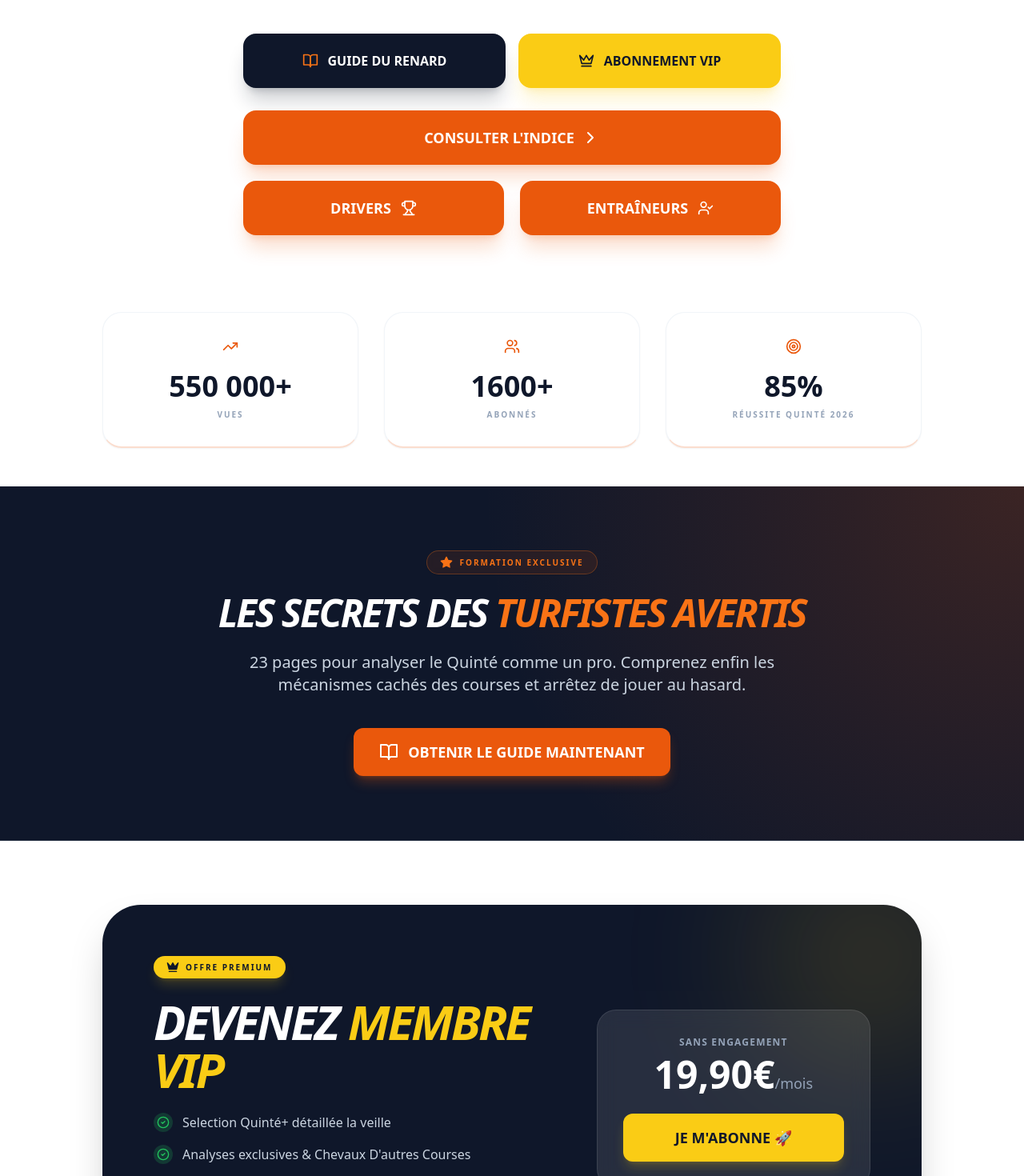
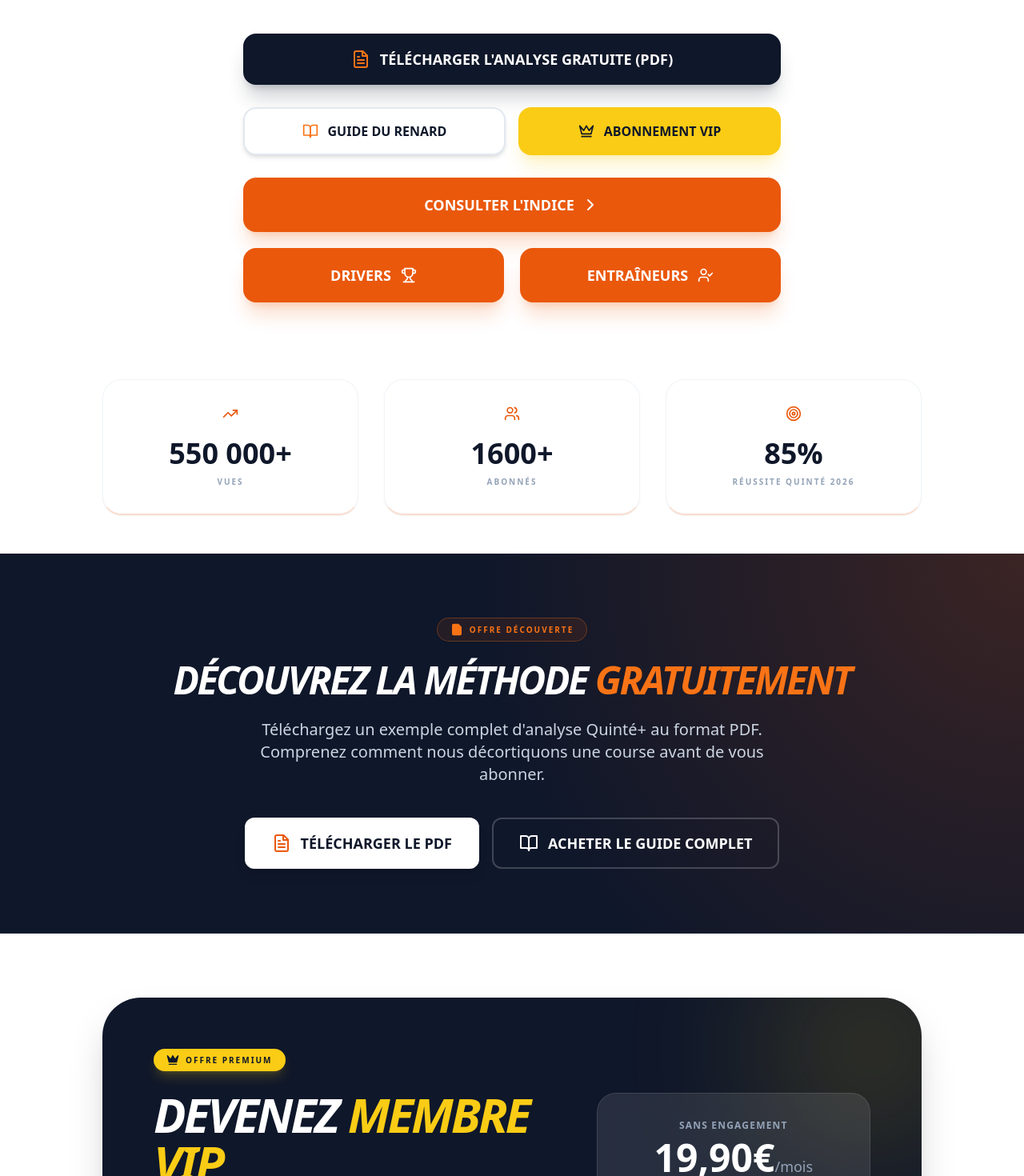
Before and after one commit to RenardTurf/Renard-turf, a React (Vite) app: page / in a window 1280 px wide. Shown: the part 540-2010 px from the top of the page at 80% size. Built offline with nearby package versions, Linux system fonts and the light colour scheme; no server answers.

Commit message:
Update App.jsx

```diff
--- a/src/App.jsx
+++ b/src/App.jsx
@@ -77,7 +77,6 @@ const App = () => {
     { "id": 14, "name": "ISLA", "rpi": 86.0, "perf": 46.0, "intent": 22.0, "context": 18.0 }
   ];
 
-  // Infos de la course mises à jour
   const raceInfo = {
     title: "Prix de Rânes",
     date: "03 Février 2026",
@@ -87,10 +86,7 @@ const App = () => {
     allocation: "53 000€"
   };
 
-  // Sélection par défaut sur la base (Xerava C.D. #7)
   const [selectedHorse, setSelectedHorse] = useState(horsesData.find(h => h.id === 7) || horsesData[0]);
-
-  // Comparateur par défaut : Xerava C.D. (#7) vs Diva del Ronco (#3)
   const [compHorse1, setCompHorse1] = useState(horsesData.find(h => h.id === 7) || horsesData[0]);
   const [compHorse2, setCompHorse2] = useState(horsesData.find(h => h.id === 3) || horsesData[1]);
 
@@ -127,7 +123,8 @@ const App = () => {
 
   const LINKS = {
     EBOOK_SHOP: "https://lerenardturf.sellfy.store/p/les-secrets-des-turfistes-avertis/",
-    SUBSCRIPTION: "https://lerenardturf.sellfy.store/p/abonnement-mensuel-1990/"
+    SUBSCRIPTION: "https://lerenardturf.sellfy.store/p/abonnement-mensuel-1990/",
+    FREE_ANALYSIS: "https://lerenardturf.sellfy.store/p/essai-analyse-quinte-2/"
   };
 
   const stats = [
@@ -139,6 +136,7 @@ const App = () => {
   return (
     <div className="min-h-screen bg-white text-slate-900 font-sans selection:bg-orange-100 selection:text-orange-900">
 
+      {/* Navigation */}
       <nav className={`fixed top-0 w-full z-50 transition-all duration-300 ${isScrolled ? 'bg-white/90 backdrop-blur-md border-b border-slate-100 py-3 shadow-sm' : 'bg-transparent py-5'}`}>
         <div className="container mx-auto px-6 flex justify-between items-center">
           <div className="flex items-center gap-2">
@@ -147,7 +145,6 @@ const App = () => {
             </div>
             <span className="text-xl font-black tracking-tighter uppercase italic leading-none">RENARD<span className="text-orange-600">TURF</span></span>
           </div>
-
           <button onClick={() => setIsMenuOpen(!isMenuOpen)} className="p-3 bg-slate-50 border border-slate-200 rounded-2xl hover:bg-orange-600 hover:text-white transition-all shadow-sm">
             {isMenuOpen ? <X /> : <Menu />}
           </button>
@@ -156,17 +153,18 @@ const App = () => {
         {isMenuOpen && (
           <div className="fixed inset-0 top-[70px] bg-white z-[60] overflow-y-auto px-6 py-10 animate-in slide-in-from-top duration-300">
             <div className="container mx-auto max-w-4xl grid grid-cols-1 md:grid-cols-2 gap-6">
-
+              <a href={LINKS.FREE_ANALYSIS} target="_blank" rel="noreferrer" className="flex flex-col p-6 rounded-[2rem] bg-slate-900 text-white hover:bg-orange-600 transition-all border border-slate-800 group">
+                <div className="w-12 h-12 bg-orange-600 text-white rounded-2xl flex items-center justify-center mb-4"><FileText /></div>
+                <span className="font-black uppercase italic text-sm flex items-center gap-2">ESSAI GRATUIT (PDF) <ExternalLink size={14}/></span>
+              </a>
               <a href={LINKS.EBOOK_SHOP} target="_blank" rel="noreferrer" className="flex flex-col p-6 rounded-[2rem] bg-orange-600 text-white hover:bg-orange-700 transition-all shadow-lg shadow-orange-600/30 group">
                 <div className="w-12 h-12 bg-white text-orange-600 rounded-2xl flex items-center justify-center mb-4"><BookOpen /></div>
                 <span className="font-black uppercase italic text-sm flex items-center gap-2">LE GUIDE DU RENARD (Ebook) <ExternalLink size={14}/></span>
               </a>
-
-              <a href={LINKS.SUBSCRIPTION} target="_blank" rel="noreferrer" className="flex flex-col p-6 rounded-[2rem] bg-slate-900 text-white hover:bg-slate-800 transition-all border border-slate-800 group">
+              <a href={LINKS.SUBSCRIPTION} target="_blank" rel="noreferrer" className="flex flex-col p-6 rounded-[2rem] bg-slate-50 hover:bg-slate-100 transition-all border border-slate-200 group">
                 <div className="w-12 h-12 bg-yellow-400 text-slate-900 rounded-2xl flex items-center justify-center mb-4"><Crown /></div>
-                <span className="font-black uppercase italic text-sm flex items-center gap-2 text-yellow-400">ABONNEMENT VIP <ExternalLink size={14}/></span>
+                <span className="font-black uppercase italic text-sm flex items-center gap-2 text-yellow-600">ABONNEMENT VIP <ExternalLink size={14}/></span>
               </a>
-
               <a href="#rankings" onClick={() => setIsMenuOpen(false)} className="flex flex-col p-6 rounded-[2rem] bg-slate-50 hover:bg-orange-50 transition-all border border-slate-100 group text-left">
                 <div className="w-12 h-12 bg-orange-600 text-white rounded-2xl flex items-center justify-center mb-4"><Trophy /></div>
                 <span className="font-black uppercase italic text-sm text-slate-900">Classements Data</span>
@@ -176,8 +174,8 @@ const App = () => {
         )}
       </nav>
 
+      {/* Hero Section */}
       <section className="relative pt-48 pb-12 overflow-hidden text-center flex flex-col items-center">
-        <div className="absolute top-0 left-1/2 -translate-x-1/2 w-full h-full bg-[radial-gradient(circle_at_center,_var(--tw-gradient-stops))] from-orange-50 via-transparent to-transparent -z-10" />
         <div className="container mx-auto px-6 flex flex-col items-center">
           <div className="inline-flex items-center gap-2 bg-white border border-slate-200 px-4 py-1.5 rounded-full mb-8 shadow-sm">
             <Activity className="text-orange-600 w-4 h-4 animate-pulse" />
@@ -191,13 +189,16 @@ const App = () => {
           </p>
 
           <div className="flex flex-col gap-5 justify-center items-center w-full max-w-2xl px-6 md:px-0">
+            {/* Bouton Essai Gratuit en vedette */}
+            <a href={LINKS.FREE_ANALYSIS} target="_blank" rel="noreferrer" className="w-full bg-slate-900 hover:bg-slate-800 text-white px-6 py-4 rounded-2xl font-black text-lg flex items-center justify-center gap-3 transition-all shadow-xl shadow-slate-900/20 group uppercase border-2 border-slate-900 hover:border-orange-500 mb-2 animate-bounce-slow">
+               <FileText className="w-6 h-6 text-orange-500" /> TÉLÉCHARGER L'ANALYSE GRATUITE (PDF)
+            </a>
+
             <div className="flex flex-col sm:flex-row gap-4 w-full">
-               {/* EBOOK BUTTON */}
-               <a href={LINKS.EBOOK_SHOP} target="_blank" rel="noreferrer" className="w-full sm:w-1/2 bg-slate-900 hover:bg-slate-800 text-white px-6 py-5 rounded-2xl font-black text-sm md:text-base flex items-center justify-center gap-3 transition-all shadow-xl shadow-slate-900/20 group uppercase border-2 border-slate-900 hover:border-orange-500">
+               <a href={LINKS.EBOOK_SHOP} target="_blank" rel="noreferrer" className="w-full sm:w-1/2 bg-white hover:bg-orange-50 text-slate-900 px-6 py-4 rounded-2xl font-black text-sm md:text-base flex items-center justify-center gap-3 transition-all shadow-md group uppercase border-2 border-slate-200 hover:border-orange-200">
                 <BookOpen className="w-5 h-5 text-orange-500" /> GUIDE DU RENARD
               </a>
-              {/* SUBSCRIPTION BUTTON */}
-              <a href={LINKS.SUBSCRIPTION} target="_blank" rel="noreferrer" className="w-full sm:w-1/2 bg-yellow-400 hover:bg-yellow-300 text-slate-900 px-6 py-5 rounded-2xl font-black text-sm md:text-base flex items-center justify-center gap-3 transition-all shadow-xl shadow-yellow-400/20 group uppercase border-2 border-yellow-400 hover:border-white">
+              <a href={LINKS.SUBSCRIPTION} target="_blank" rel="noreferrer" className="w-full sm:w-1/2 bg-yellow-400 hover:bg-yellow-300 text-slate-900 px-6 py-4 rounded-2xl font-black text-sm md:text-base flex items-center justify-center gap-3 transition-all shadow-xl shadow-yellow-400/20 group uppercase border-2 border-yellow-400 hover:border-white">
                 <Crown className="w-5 h-5 text-slate-900" /> ABONNEMENT VIP
               </a>
             </div>
@@ -230,28 +231,38 @@ const App = () => {
         </div>
       </section>
 
-      {/* --- SECTION EBOOK PROMO --- */}
+      {/* --- SECTION EBOOK PROMO (Mise à jour avec le PDF gratuit) --- */}
       <section id="ebook-promo" className="py-20 px-6 bg-slate-900 text-white flex flex-col items-center relative overflow-hidden border-b border-slate-800">
         <div className="absolute top-0 left-0 w-full h-full bg-[radial-gradient(circle_at_top_right,_var(--tw-gradient-stops))] from-orange-600/20 via-transparent to-transparent" />
         <div className="container mx-auto max-w-4xl text-center relative z-10">
           <div className="inline-flex items-center gap-2 bg-orange-600/10 border border-orange-500/30 text-orange-500 px-4 py-1.5 rounded-full mb-6 shadow-sm backdrop-blur-sm">
-            <Star className="w-4 h-4 fill-current" />
-            <span className="text-[10px] font-bold uppercase tracking-[0.2em]">Formation Exclusive</span>
+            <FileText className="w-4 h-4 fill-current" />
+            <span className="text-[10px] font-bold uppercase tracking-[0.2em]">Offre Découverte</span>
           </div>
           <h2 className="text-4xl md:text-5xl font-black mb-6 uppercase italic tracking-tighter leading-none">
-            LES SECRETS DES <span className="text-orange-500">TURFISTES AVERTIS</span>
+            DÉCOUVREZ LA MÉTHODE <span className="text-orange-500">GRATUITEMENT</span>
           </h2>
           <p className="text-slate-300 text-lg md:text-xl max-w-2xl mx-auto mb-10 font-medium leading-relaxed">
-            23 pages pour analyser le Quinté comme un pro. Comprenez enfin les mécanismes cachés des courses et arrêtez de jouer au hasard.
+            Téléchargez un exemple complet d'analyse Quinté+ au format PDF. Comprenez comment nous décortiquons une course avant de vous abonner.
           </p>
+          <div className="flex flex-col sm:flex-row gap-4 justify-center">
+             <a
+               href={LINKS.FREE_ANALYSIS}
+               target="_blank"
+               rel="noreferrer"
+               className="inline-flex items-center gap-3 bg-white text-slate-900 hover:bg-slate-100 px-8 py-4 rounded-xl font-black text-lg transition-all shadow-lg hover:scale-105 border-2 border-white"
+             >
+               <FileText className="w-6 h-6 text-orange-600" /> TÉLÉCHARGER LE PDF
+             </a>
              <a
                href={LINKS.EBOOK_SHOP}
                target="_blank"
                rel="noreferrer"
-            className="inline-flex items-center gap-3 bg-orange-600 hover:bg-orange-500 text-white px-8 py-4 rounded-xl font-black text-lg transition-all shadow-lg shadow-orange-600/30 hover:scale-105"
+               className="inline-flex items-center gap-3 bg-transparent text-white hover:bg-white/10 px-8 py-4 rounded-xl font-black text-lg transition-all border-2 border-white/20 hover:border-white"
              >
-            <BookOpen className="w-6 h-6" /> OBTENIR LE GUIDE MAINTENANT
+               <BookOpen className="w-6 h-6" /> ACHETER LE GUIDE COMPLET
              </a>
+          </div>
         </div>
       </section>
 
@@ -271,7 +282,7 @@ const App = () => {
                   DEVENEZ <span className="text-yellow-400">MEMBRE VIP</span>
                 </h2>
                 <ul className="space-y-4 mb-8">
-                  {['Selection Quinté+ détaillée la veille', 'Analyses exclusives & Chevaux D\'autres Courses', 'Un Chapitre Et Une Astuce De Jeu Du Guide Du Renard Gratuitement'].map((item, i) => (
+                  {['Analyses exclusives & Chevaux D\'autres Courses', 'Accès aux meilleures infos de la presse pro', 'Un Chapitre et une Astuce du Guide offerts'].map((item, i) => (
                     <li key={i} className="flex items-center gap-3 text-slate-300 font-medium">
                       <div className="w-6 h-6 rounded-full bg-green-500/20 flex items-center justify-center"><CheckCircle2 className="w-4 h-4 text-green-500" /></div>
                       {item}
```
Lines whose indentation alone changed are shown as unchanged.
